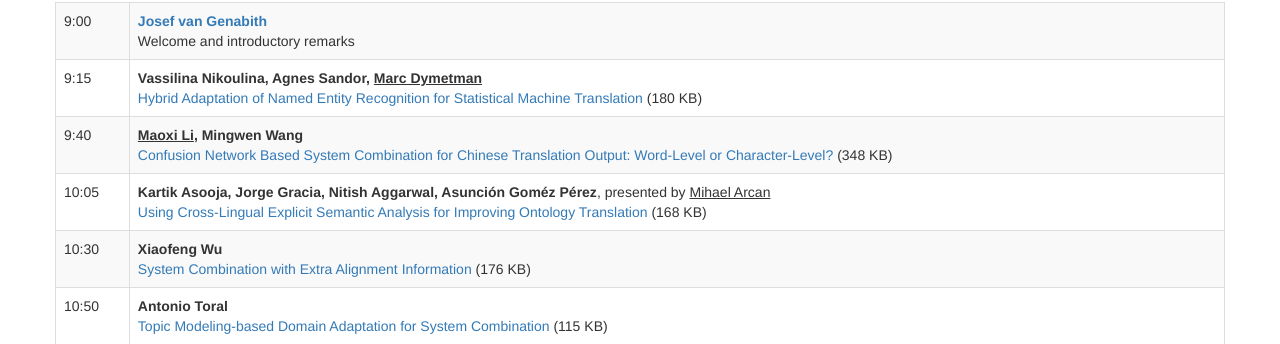
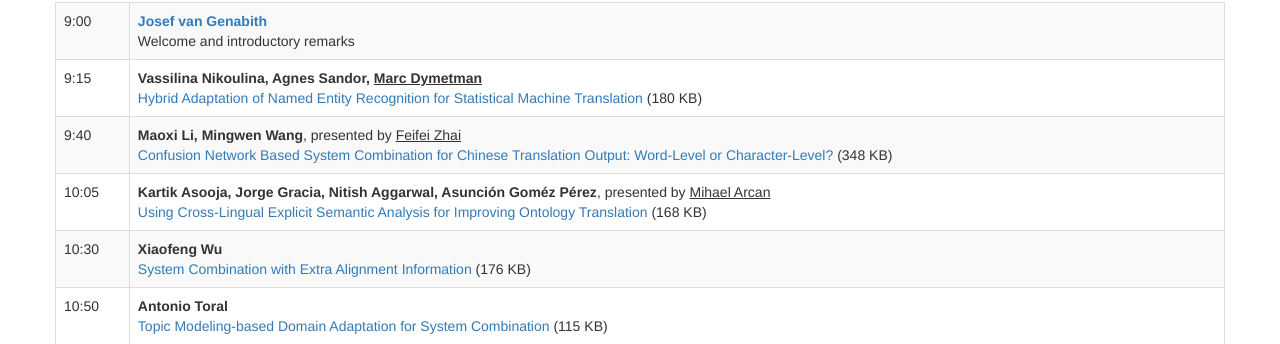
Before and after one commit to cfedermann/ML4HMT-Workshop, a Django app: page / in a window 1280 px wide. Shown: the part 577-921 px from the top of the page. Run offline with Django 3.2, Linux system fonts and the light colour scheme; some libraries are stand-ins or nearby versions.

Commit message:
Added credits for Feifei Zhai presenting the second research paper.

```diff
--- a/ml4hmt/templates/program.html
+++ b/ml4hmt/templates/program.html
@@ -9,7 +9,7 @@
           <td>9:15</td><td><strong>Vassilina Nikoulina, Agnes Sandor, <span style="text-decoration:underline;">Marc Dymetman</span></strong><br/><a href="http://www.dfki.de/~cfedermann/ML4HMT/ML4HMT-2012-nikoulina-et-al.pdf">Hybrid Adaptation of Named Entity Recognition for Statistical Machine Translation</a> (180 KB)</td>
         </tr>
         <tr>
-          <td>9:40</td><td><strong><span style="text-decoration:underline;">Maoxi Li</span>, Mingwen Wang</strong><br/><a href="http://www.dfki.de/~cfedermann/ML4HMT/ML4HMT-2012-li-wang.pdf">Confusion Network Based System Combination for Chinese Translation Output: Word-Level or Character-Level?</a> (348 KB)</td>
+          <td>9:40</td><td><strong>Maoxi Li, Mingwen Wang</strong>, presented by <span style="text-decoration:underline;">Feifei Zhai</span><br/><a href="http://www.dfki.de/~cfedermann/ML4HMT/ML4HMT-2012-li-wang.pdf">Confusion Network Based System Combination for Chinese Translation Output: Word-Level or Character-Level?</a> (348 KB)</td>
         </tr>
         <tr>
           <td>10:05</td><td><strong>Kartik Asooja, Jorge Gracia, Nitish Aggarwal, Asunci&oacute;n Gom&eacute;z P&eacute;rez</strong>, presented by <span style="text-decoration:underline;">Mihael Arcan</span><br/><a href="http://www.dfki.de/~cfedermann/ML4HMT/ML4HMT-2012-asooja-et-al.pdf">Using Cross-Lingual Explicit Semantic Analysis for Improving Ontology Translation</a> (168 KB)</td>
```
